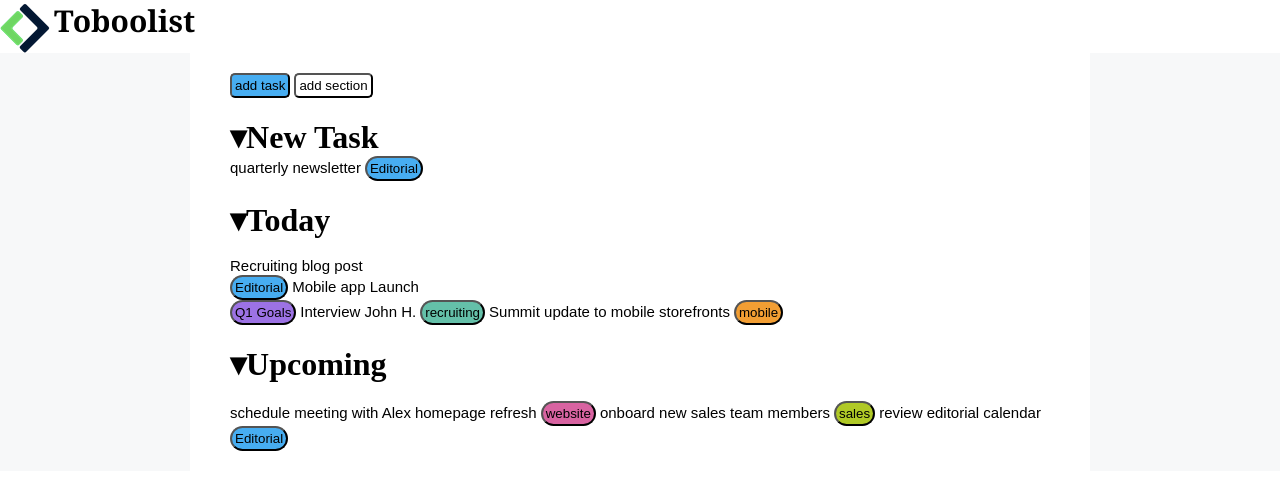
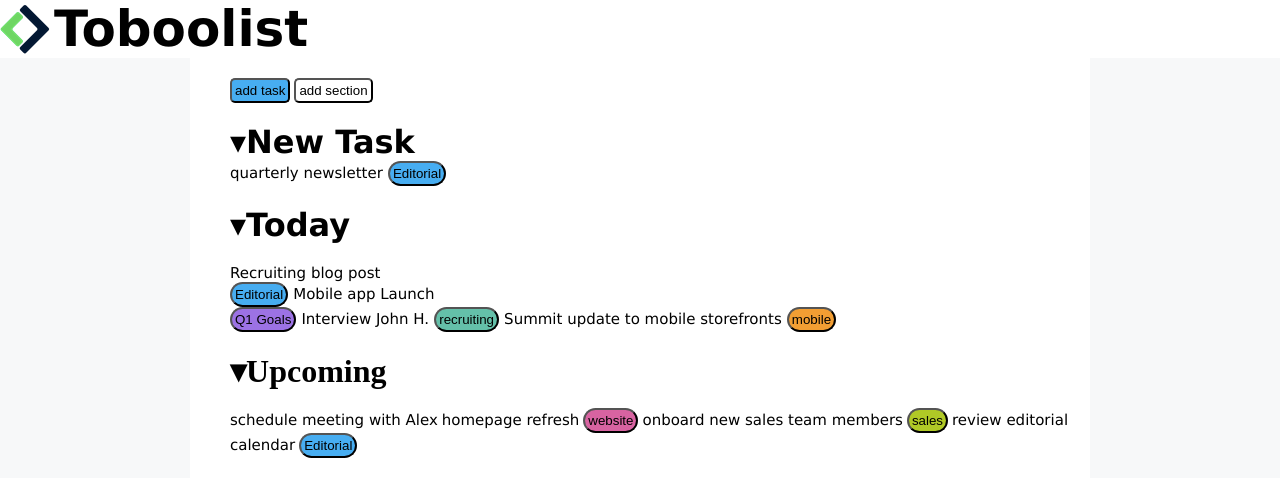
Before and after one commit to fracabu/html-css-toboolist, a plain HTML site: page index.html in a window 1280 px wide. Drawn offline with Linux system fonts and the light colour scheme.

Commit message:
modifiche

```diff
--- a/index.html
+++ b/index.html
@@ -39,7 +39,7 @@
                 <button class="button6">mobile</button>
             </div>
             <div>
-                <h1><strong>&#9662;Upcoming</strong></h1>
+                <h1 id="speciale"><strong>&#9662;Upcoming</strong></h1>
                 <br>
                 <span>schedule meeting with Alex</span>
                 <span>homepage refresh</span>
--- a/style.css
+++ b/style.css
@@ -10,8 +10,9 @@
 
 .testo-header{
     display: inline;
-    font-family: Georgia, 'Times New Roman', Times, serif;
-    font-size: 30px;
+    font-family: Verdana, Geneva, Tahoma, sans-serif;
+    font-size: 50px;
+    vertical-align: middle;
 
 
 }
@@ -29,12 +30,15 @@ main{
 
 .primo-contenitore{
     padding-top: 20px;
+    font-family: Verdana, Geneva, Tahoma, sans-serif;
 }
 
 .secondo-contenitore{
     padding-top: 20px;
     padding-bottom: 20px;
+    font-family: Verdana, Geneva, Tahoma, sans-serif;
 }
+
 
 .button1{
     background:#47ADF1 ;
@@ -89,5 +93,5 @@ main{
 
 span{
     font-size: 15px;
-    font-family: Arial, Helvetica, sans-serif;
+    font-family: Verdana, Geneva, Tahoma, sans-serif;
 }
```
